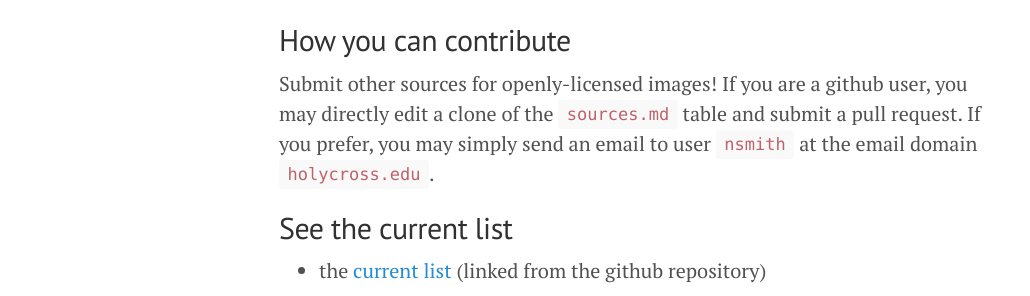
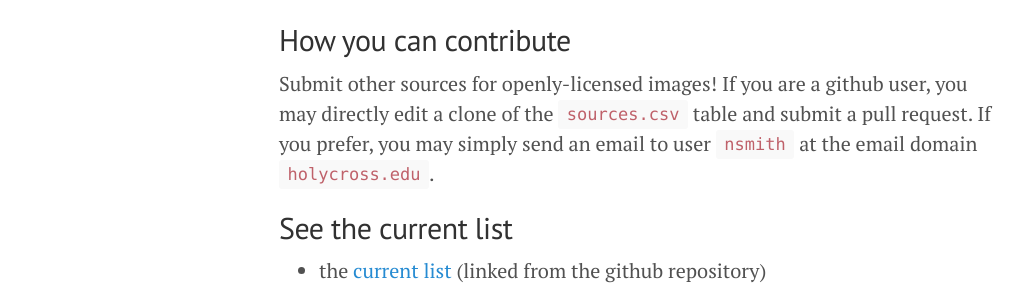
Before and after one commit to openmss/img_sources, a Jekyll site: the page built from index.md, in a window 1280 px wide. Shown: the part 570-866 px from the top of the page, without its empty margins (1-1031 px from the left). Built offline with Jekyll 4.4.1, drawn with Linux system fonts in a browser that asks for light colours; Markdown is read by kramdown in place of the engine named in the settings.

Commit message:
Update links to .csv

```diff
--- a/index.md
+++ b/index.md
@@ -10,14 +10,14 @@ To enable the central scholarly activities of review and replication of previous
 
 ## How you can contribute ##
 
-Submit other sources for openly-licensed images!  If you are a github user, you may directly edit a clone of the `sources.md` table and submit a pull request.  If you prefer, you may simply send an email to user `nsmith` at the email domain `holycross.edu`.
+Submit other sources for openly-licensed images!  If you are a github user, you may directly edit a clone of the `sources.csv` table and submit a pull request.  If you prefer, you may simply send an email to user `nsmith` at the email domain `holycross.edu`.
 
 
 
 ## See the current list ##
 
 
-- the [current list](https://github.com/openpaleography/img_sources/blob/master/sources.md) (linked from the github repository)
+- the [current list](https://github.com/openpaleography/img_sources/blob/master/sources.csv) (linked from the github repository)
 
 
 ## Other lists ##
```
